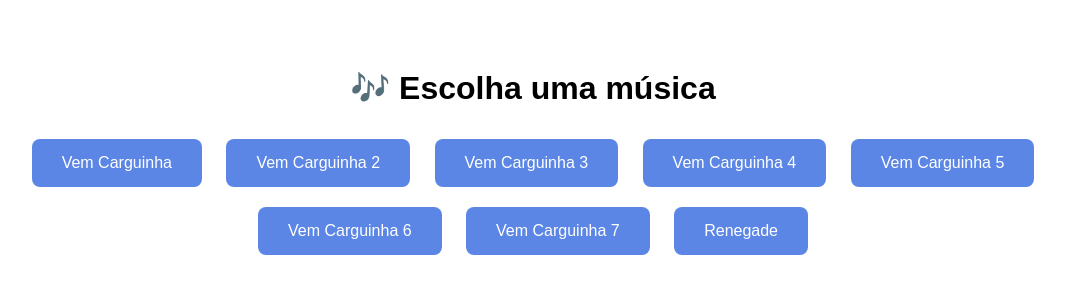
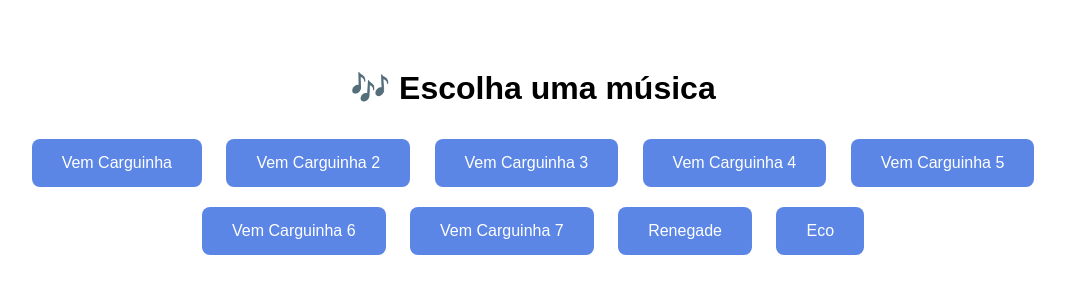
Before and after one commit to Audaz-Global/SOM_DASHBOARD, a Flask app: page / in a window 1280 px wide. Shown: the top 300 px of the page, without its empty margins (107-1172 px from the left). Run offline with Flask 3, Linux system fonts and the light colour scheme; some libraries are stand-ins or nearby versions.

Commit message:
Update index.html

```diff
--- a/SOM_DASHBOARD/templates/index.html
+++ b/SOM_DASHBOARD/templates/index.html
@@ -35,7 +35,7 @@
     <button onclick="tocar('vem_carguinha_6.mp3')">Vem Carguinha 6</button>
     <button onclick="tocar('vem_carguinha_7.mp3')">Vem Carguinha 7</button>
     <button onclick="tocar('renegade.mp3')">Renegade</button>
-
+    <button onclick="tocar('eco.mp3')">Eco</button>
   <script>
     function tocar(nomeArquivo) {
       fetch('/tocar-musica', {
```
